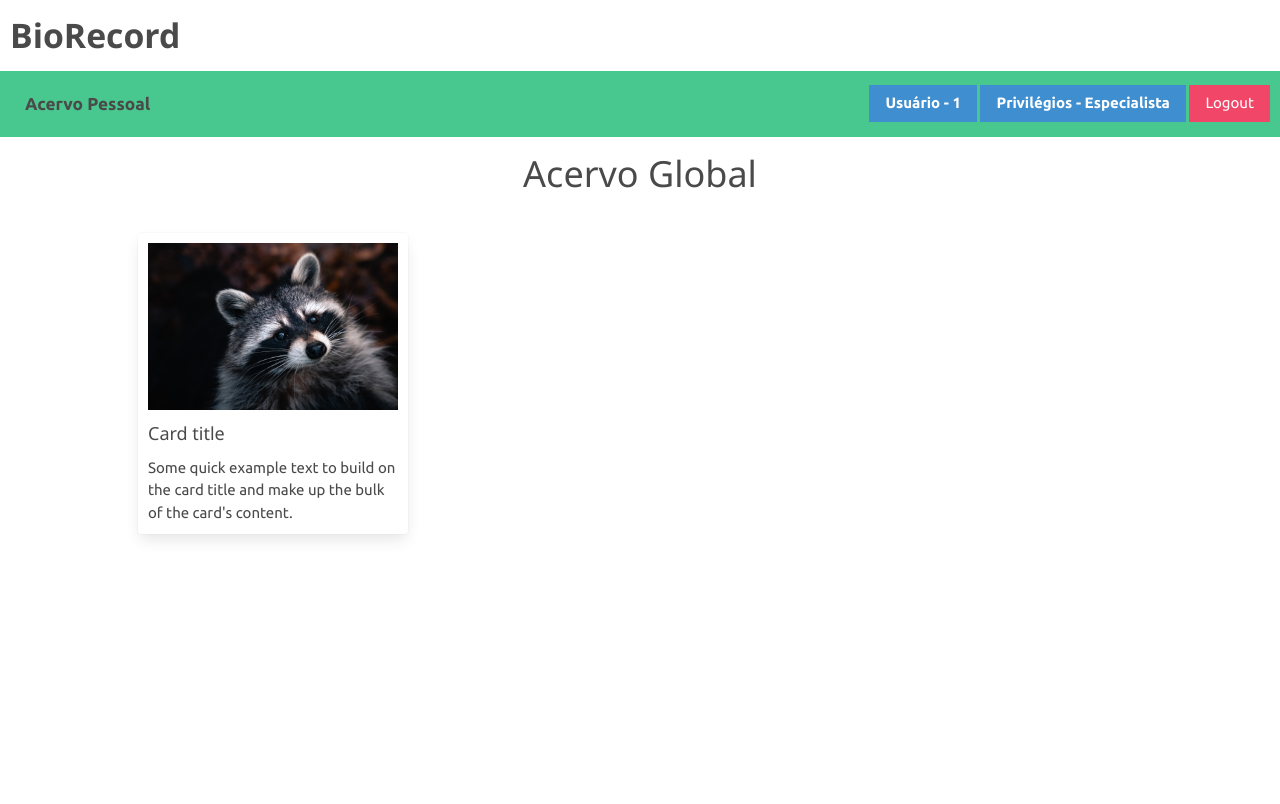
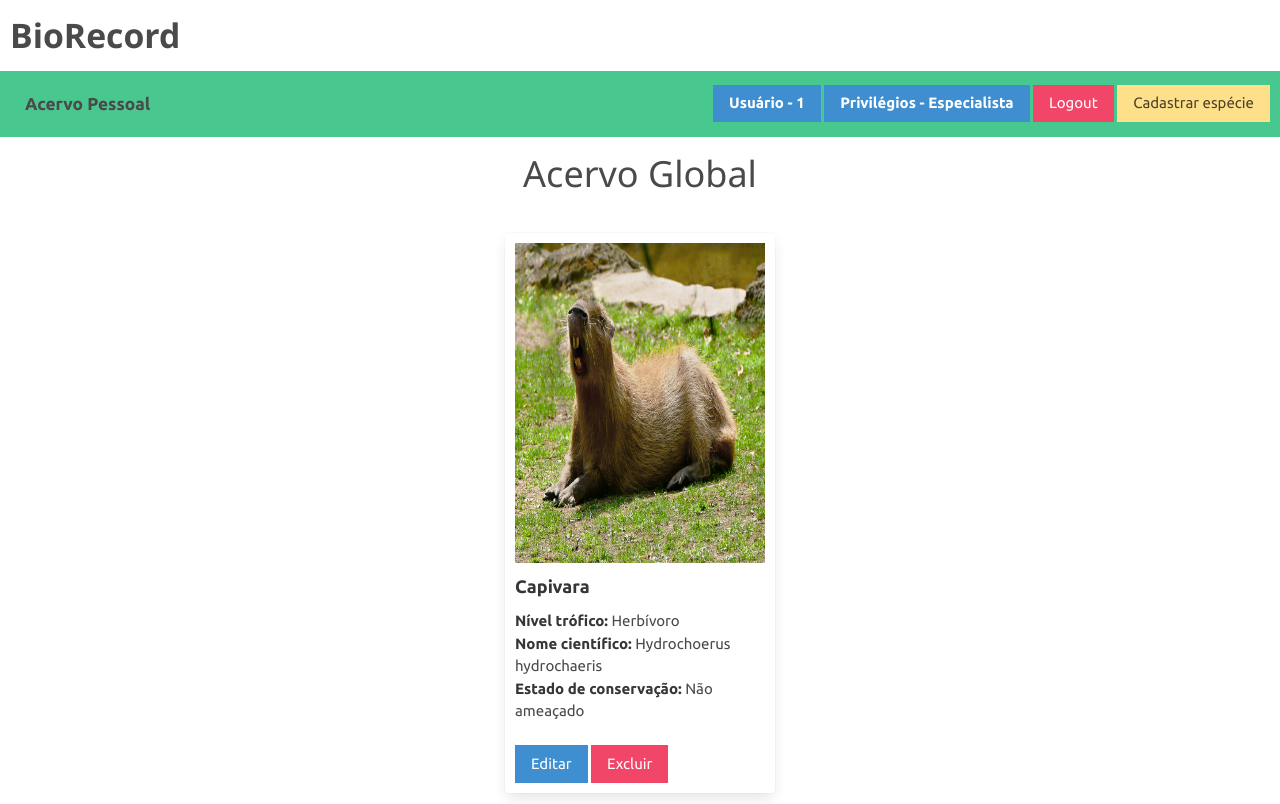
Before and after one commit to gvAndreoli/ExpCriativa, a PHP site: page /menu.php in a window 1280 px wide. Before the commit the page ends 540 px from the top, so only its background shows below. Run offline with PHP 8.4, Linux system fonts and the light colour scheme; a user stored in the database is signed in; data comes from the database, SQL or seed files in the repository.

Commit message:
Acervo global

```diff
--- a/admin.php
+++ b/admin.php
@@ -32,6 +32,7 @@
     <div id="nav-container-admin" class="navbar is-success">
       <p>Administrador(a):<?php echo $_SESSION['nomeUsuario']?></p>
       <div>
+        <a class="button is-info" href="./menu.php">Acervo Global</a>
         <a class="button is-danger" href="./logout.php">Logout</a>
       </div>
     </div>
--- a/menu.php
+++ b/menu.php
@@ -15,6 +15,7 @@
 <body>
   <header>
     <?php
+    require('./db/conn.php');
     session_start();
     if (!isset($_SESSION['login'])) {
       header('Location: ./index.php');
@@ -46,24 +47,144 @@
               }
             ?></strong></button>
         <a class="button is-danger" href="./logout.php">Logout</a>
+        <?php
+          if ($_SESSION['tipo_usuario'] == 2 || $_SESSION['tipo_usuario'] == 1) {
+        ?>
+        <button type="button" class="button is-warning js-modal-trigger" data-target="modal-js-cadastro">
+          Cadastrar espécie
+        </button>
+        <?php
+          }
+        ?>
       </div>
     </div>
   </header>
   <main>
     <h1 id="menu-title">Acervo Global</h1>
     <br />
-    <div class="container" id="acervo-global-container">
-      <div class="card" style="width: 18rem">
-        <img src="./imgs/chris-ensminger-gWo-hfRotrI-unsplash.jpg" class="card-img-top" alt="..." />
+    <div class="container" id="acervo-pessoal-container">
+      <?php
+        $sql = "SELECT id_publicacao, id_autor, estado_conservacao, nivel_trofico, nome_especie, nome_cientifico, url_imagem from publicacao
+        inner join usuario on usuario.id_usuario = publicacao.id_autor
+        inner join tipo_usuario on usuario.tipo_usuario = tipo_usuario.id_tipo
+        where tipo_usuario = 1 or tipo_usuario = 2";
+
+        $resultado = mysqli_query($conn, $sql);
+
+        if (mysqli_num_rows($resultado) > 0) {
+          // Exiba cada imagem em uma tag HTML <img>
+          while ($row = mysqli_fetch_assoc($resultado)) {
+            $id_estado = $row['estado_conservacao'];
+            $estado_cons = "SELECT * FROM estado_conservacao where id_estado='$id_estado'";
+            $result_estado = $conn->query($estado_cons);
+            if ($result_estado->num_rows > 0) {
+              $row_estado = $result_estado->fetch_assoc();
+            }
+        ?> <br>
+      <div class="card w-100 mb-3" style="width: 18rem">
+        <img src="<?php echo $row['url_imagem'] ?>" style="height: 40vh;" class="card-img-top">
         <div class="card-body">
-          <h5 class="card-title">Card title</h5>
+          <h5 class="card-title"><strong> <?php echo $row['nome_especie'] ?></strong></h5>
           <p class="card-text">
-            Some quick example text to build on the card title and make up the
-            bulk of the card's content.
+            <strong>Nível trófico:</strong> <?php echo $row['nivel_trofico'] ?>
+          </p>
+          <p class="card-text">
+            <strong>Nome científico:</strong> <?php echo $row['nome_cientifico'] ?>
+          </p>
+          <p class="card-text">
+            <strong>Estado de conservação:</strong> <?php echo $row_estado['descricao'] ?>
           </p>
         </div>
+        <br>
+        <?php
+          if ($_SESSION['tipo_usuario'] == 2 || $_SESSION['tipo_usuario'] == 1) {
+        ?>
+        <a class="button is-info" href="acervo_global_editar.php?id=<?php echo $row['id_publicacao']; ?>">Editar</a>
+        <a class="button is-danger"
+          href="acervo_pessoal_excluir.php?id=<?php echo $row['id_publicacao']; ?>">Excluir</a>
+        <?php
+          }
+        ?>
       </div>
+      <?php
+          }
+        } else {
+            echo '<div class="notification is-warning is-light">Não foram encontradas publicações</div>';
+        }
+      ?>
     </div>
+    <section>
+      <!--Modal de Cadastro-->
+      <section>
+        <div id="modal-js-cadastro" class="modal">
+          <div class="modal-background"></div>
+          <div class="modal-content">
+            <div class="box">
+              <h2 class="form-title">Cadastro de Espécie</h2>
+              <form id="register-form" method="post" action="./cad_acervo_global.php" enctype="multipart/form-data">
+                <div class="field">
+                  <p class="control">
+                    <input class="input" type="text" placeholder="Nome da espécie" name="nome_especie" required
+                      pattern=".{4,}" title="Por favor, insira pelo menos 4 caracteres" />
+                  </p>
+                </div>
+                <div class="field">
+                  <p class="control">
+                    <input class="input" type="text" placeholder="Nome científico da espécie" name="nome_cientifico"
+                      required pattern=".{4,}" title="Por favor, insira pelo menos 4 caracteres" />
+                  </p>
+                </div>
+                <div class="field">
+                  <p class="control">
+                    <input class="input" type="text" placeholder="Nível trófico" name="nivel_trofico" required
+                      pattern=".{4,}" title="Por favor, insira pelo menos 4 caracteres" />
+                  </p>
+                </div>
+                <div class="field">
+                  <label for="estado_conservacao">Estado de conservação: </label>
+                  <select name="estado_conservacao">
+                    <?php
+                    $sql = "SELECT * FROM estado_conservacao";
+                    $result = $conn->query($sql);
+                    if ($result->num_rows > 0) {
+                      while ($row = $result->fetch_assoc()) {
+                        echo '<option value="' . $row['id_estado'] . '">' . $row['descricao'] . '</option>';
+                      }
+                    }
+                  ?>
+                  </select>
+                </div>
+                <label>Escolha uma imagem: </label><br>
+                <div class="file">
+                  <label class="file-label">
+                    <input class="file-input" type="file" name="imagem" required title="Por favor, insira uma imagem!">
+                    <span class="file-cta">
+                      <span class="file-icon">
+                        <i class="fa fa-upload"></i>
+                      </span>
+                      <span class="file-label">
+                        Escolha um arquivo
+                      </span>
+                    </span>
+                  </label>
+                </div>
+                <br>
+                <div class="field">
+                  <p class="control" id="btn-login-container">
+                    <button class="button is-info" id="btn-register">
+                      Cadastrar
+                    </button>
+                  </p>
+                </div>
+              </form>
+              <br />
+            </div>
+          </div>
+
+          <button class="modal-close is-large" aria-label="close"></button>
+        </div>
+      </section>
+    </section>
   </main>
   <script src="./js/index.js"></script>
 </body>
```
Also changed, not shown: acervo_global_editar.php (added, +118 -0 lines), acervo_global_editar_exe.php (added, +48 -0 lines), acervo_global_excluir.php (added, +20 -0 lines), cad_acervo_global.php (added, +44 -0 lines), imgs/646cad3f2e9e9_download.jpg (added), imgs/646cb6a7f2303_download.jpg (added), imgs/646cbbe553764_download.jpg (added), imgs/646cbc03afb8d_download.jpg (added), imgs/646cbc6ef02f8_download.jpg (added), imgs/646cbd5b09e2d_capivara-119654188.jpg (added).
